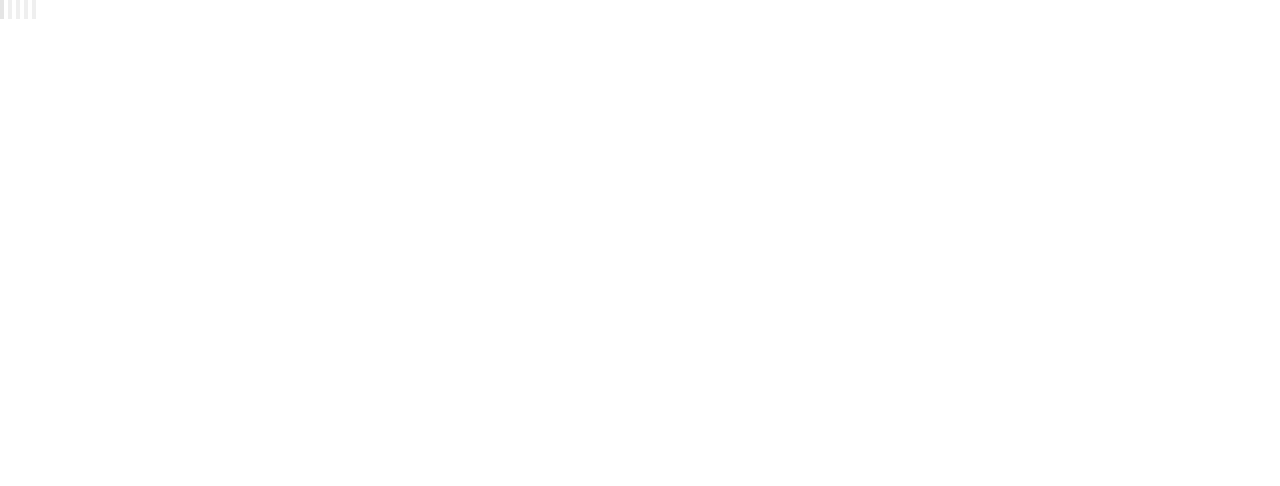
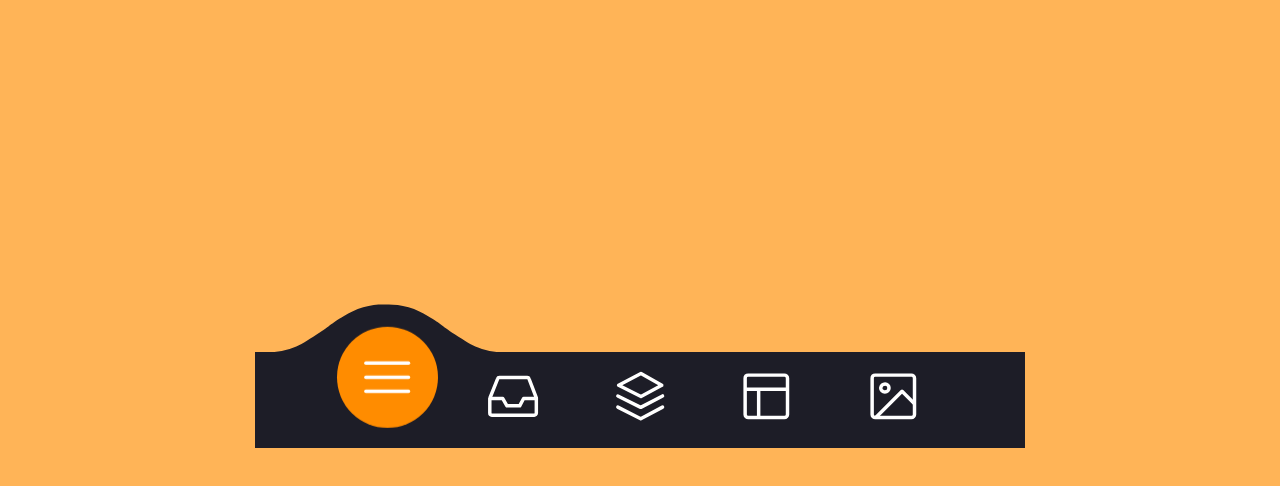
Before and after one commit to Chocovor/exoGitHubCommun, a plain HTML site: page index.html in a window 1280 px wide. Drawn offline with Linux system fonts and the light colour scheme.

Commit message:
exocommun

```diff
--- a/STYLES/style.css
+++ b/STYLES/style.css
@@ -4,3 +4,148 @@
     padding: 0;
     margin: 0;
 }
+html {
+
+    box-sizing: border-box;
+    --bgColorMenu : #1d1d27;
+    --duration: .7s;
+
+}
+
+html *,
+html *::before,
+html *::after {
+
+    box-sizing: inherit;
+
+}
+
+body{
+
+    margin: 0;
+    display: flex;
+    height: 100vh;
+    overflow: hidden;
+    align-items: center;
+    justify-content: center;
+    background-color: #ffb457;
+    -webkit-tap-highlight-color: transparent;
+    transition: background-color var(--duration);
+
+}
+
+.menu{
+
+    margin: 0;
+    display: flex;
+    /* Works well with 100% width  */
+    width: 32.05em;
+    font-size: 1.5em;
+    padding: 0 2.85em;
+    position: relative;
+    align-items: center;
+    justify-content: center;
+    background-color: var(--bgColorMenu);
+
+}
+
+.menu__item{
+
+    all: unset;
+    flex-grow: 1;
+    z-index: 100;
+    display: flex;
+    cursor: pointer;
+    position: relative;
+    border-radius: 50%;
+    align-items: center;
+    will-change: transform;
+    justify-content: center;
+    padding: 0.55em 0 0.85em;
+    transition: transform var(--timeOut , var(--duration));
+
+}
+
+.menu__item::before{
+
+    content: "";
+    z-index: -1;
+    width: 4.2em;
+    height: 4.2em;
+    border-radius: 50%;
+    position: absolute;
+    transform: scale(0);
+    transition: background-color var(--duration), transform var(--duration);
+
+}
+
+
+.menu__item.active {
+
+    transform: translate3d(0, -.8em , 0);
+
+}
+
+.menu__item.active::before{
+
+    transform: scale(1);
+    background-color: var(--bgColorItem);
+
+}
+
+.icon{
+
+    width: 2.6em;
+    height: 2.6em;
+    stroke: white;
+    fill: transparent;
+    stroke-width: 1pt;
+    stroke-miterlimit: 10;
+    stroke-linecap: round;
+    stroke-linejoin: round;
+    stroke-dasharray: 400;
+
+}
+
+.menu__item.active .icon {
+
+    animation: strok 1.5s reverse;
+
+}
+
+@keyframes strok {
+
+    100% {
+
+        stroke-dashoffset: 400;
+
+    }
+
+}
+
+.menu__border{
+
+    left: 0;
+    bottom: 99%;
+    width: 10.9em;
+    height: 2.4em;
+    position: absolute;
+    clip-path: url(#menu);
+    will-change: transform;
+    background-color: var(--bgColorMenu);
+    transition: transform var(--timeOut , var(--duration));
+
+}
+
+.svg-container {
+
+    width: 0;
+    height: 0;
+}
+
+
+@media screen and (max-width: 50em) {
+    .menu{
+        font-size: .8em;
+    }
+}
```
